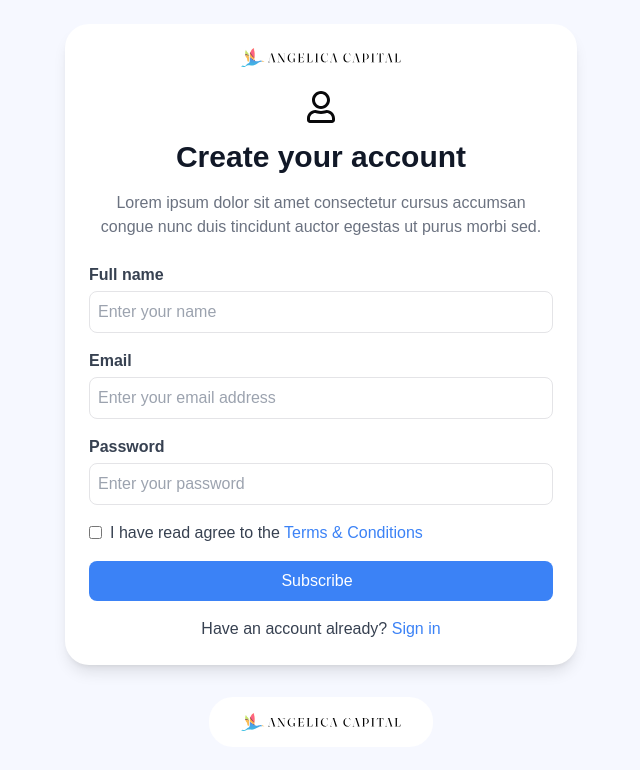
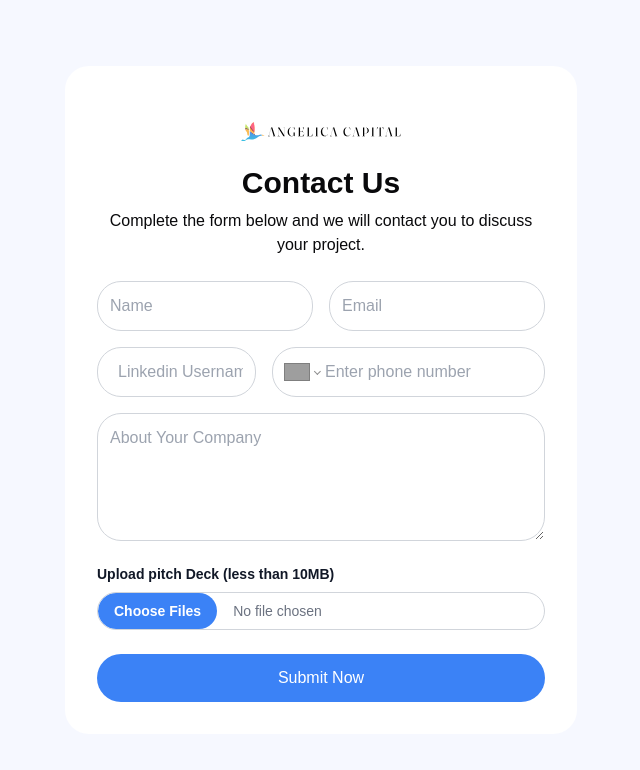
Before and after one commit to codebyankita/InvesterX, a Next.js app: page /sign-up in a window 1280 px wide. Shown: the top 770 px of the page, without its empty margins (319-959 px from the left). Built offline with nearby package versions, Linux system fonts and the light colour scheme; grey boxes are pictures that could not be loaded.

Commit message:
adding sign-up page with country and file upload

```diff
--- a/app/sign-up/page.tsx
+++ b/app/sign-up/page.tsx
@@ -1,110 +1,249 @@
+// // pages/signup.tsx
+// 'use client'
+// import React, { useState } from "react";
+// import Logo from '../components/Logo';
+
+// const SignUp: React.FC = () => {
+//     const [uploadedFiles, setUploadedFiles] = useState<File[]>([]);
+//     const [errorMessage, setErrorMessage] = useState<string>("");
+
+//     const handleFileEvent = (event: React.ChangeEvent<HTMLInputElement>) => {
+//         setErrorMessage(""); // Reset error message
+//         const files = event.target.files;
+//         if (files) {
+//             const fileArray = Array.from(files);
+//             const validFiles = fileArray.filter((file) => file.size <= 10 * 1024 * 1024); // 10 MB limit
+//             const invalidFiles = fileArray.filter((file) => file.size > 10 * 1024 * 1024);
+
+//             if (invalidFiles.length > 0) {
+//                 setErrorMessage("Some files exceed the 10 MB limit and were not added.");
+//             }
+
+//             setUploadedFiles([...uploadedFiles, ...validFiles]);
+//         }
+//     };
+
+//     const handleFormSubmit = (e: React.FormEvent<HTMLFormElement>) => {
+//         e.preventDefault();
+
+//         if (uploadedFiles.length === 0) {
+//             setErrorMessage("Please upload at least one file.");
+//             return;
+//         }
+
+//         // Submit form logic (e.g., send data to API)
+//         console.log("Form submitted with files:", uploadedFiles);
+//     };
+
+//     return (
+//         <div className="flex bg-[#f6f8ff] items-center min-h-screen justify-center">
+//             <div className="w-full max-w-lg p-8 bg-white rounded-lg shadow-lg">
+//                 <div className="justify-items-center my-6">
+//                     <Logo />
+//                 </div>
+//                 <div className="text-center">
+//                     <h1 className="text-3xl font-bold mb-2">Contact Us</h1>
+//                     <p className="mb-6">Complete the form below and we will contact you to discuss your project.</p>
+//                 </div>
+
+//                 <form className="space-y-4" onSubmit={handleFormSubmit}>
+//                     <div className="flex space-x-4">
+//                         <input
+//                             type="text"
+//                             placeholder="Name"
+//                             className="w-full p-3 border border-gray-300 rounded-3xl"
+//                         />
+//                         <input
+//                             type="email"
+//                             placeholder="Email"
+//                             className="w-full p-3 border border-gray-300 rounded-3xl"
+//                         />
+//                     </div>
+//                     <div className="flex space-x-4">
+//                         <div className="flex items-center w-full p-3 border border-gray-300 rounded-3xl">
+//                             <i className="fab fa-linkedin text-blue-700 mr-2"></i>
+//                             <input
+//                                 type="text"
+//                                 placeholder="Linkedin Username"
+//                                 className="w-full outline-none"
+//                             />
+//                         </div>
+//                         <div className="flex items-center w-full p-3 border border-gray-300 rounded-3xl">
+//                             <input
+//                                 type="text"
+//                                 placeholder="+1"
+//                                 className="w-full outline-none"
+//                             />
+//                         </div>
+//                     </div>
+//                     <textarea
+//                         placeholder="About Your Company"
+//                         className="w-full p-3 border border-gray-300 rounded-3xl h-32"
+//                     ></textarea>
+
+//                     {/* File Upload */}
+//                     <div>
+//                         <label
+//                             htmlFor="file-upload"
+//                             className="block text-sm font-semibold text-gray-900 mb-2"
+//                         >
+//                             Upload pitch Deck (less than 10MB)
+//                         </label>
+//                         <input
+//                             id="file-upload"
+//                             type="file"
+//                             className="block w-full text-sm text-gray-500 border border-gray-300 rounded-3xl file:mr-4 file:py-2 file:px-4 file:rounded-3xl file:border-0 file:text-sm file:font-semibold file:bg-blue-500 file:text-white hover:file:bg-blue-700"
+//                             onChange={handleFileEvent}
+//                             multiple
+//                         />
+//                         {errorMessage && (
+//                             <p className="text-red-600 text-sm mt-2">{errorMessage}</p>
+//                         )}
+//                         <div className="mt-2">
+//                             {uploadedFiles.map((file, index) => (
+//                                 <p key={index} className="text-sm text-gray-700">
+//                                     {file.name} ({(file.size / 1024 / 1024).toFixed(2)} MB)
+//                                 </p>
+//                             ))}
+//                         </div>
+//                     </div>
+
+//                     <button
+//                         type="submit"
+//                         className="w-full p-3 bg-blue-500 text-white rounded-3xl hover:bg-blue-700"
+//                     >
+//                         Submit Now
+//                     </button>
+//                 </form>
+//             </div>
+//         </div>
+//     );
+// };
+
+// export default SignUp;
+
 'use client'
-import { useState } from 'react';
-import { FaRegUser } from "react-icons/fa";
-import Logo from '../components/Logo';
+import React, { useState } from "react";
+import PhoneInput from "react-phone-number-input";
+import "react-phone-number-input/style.css"; // Skip this import if you want custom styling
+import Logo from "../components/Logo";
 
-const SignUp = () => {
-    const [fullName, setFullName] = useState('');
-    const [email, setEmail] = useState('');
-    const [password, setPassword] = useState('');
-    const [termsAccepted, setTermsAccepted] = useState(false);
+const SignUp: React.FC = () => {
+    const [uploadedFiles, setUploadedFiles] = useState<File[]>([]);
+    const [errorMessage, setErrorMessage] = useState<string>("");
+    const [phoneNumber, setPhoneNumber] = useState<string | undefined>();
 
-    const handleSubmit = (e: React.FormEvent) => {
+    const handleFileEvent = (event: React.ChangeEvent<HTMLInputElement>) => {
+        setErrorMessage(""); // Reset error message
+        const files = event.target.files;
+        if (files) {
+            const fileArray = Array.from(files);
+            const validFiles = fileArray.filter((file) => file.size <= 10 * 1024 * 1024); // 10 MB limit
+            const invalidFiles = fileArray.filter((file) => file.size > 10 * 1024 * 1024);
+
+            if (invalidFiles.length > 0) {
+                setErrorMessage("Some files exceed the 10 MB limit and were not added.");
+            }
+
+            setUploadedFiles([...uploadedFiles, ...validFiles]);
+        }
+    };
+
+    const handleFormSubmit = (e: React.FormEvent<HTMLFormElement>) => {
         e.preventDefault();
-        // Handle form submission logic (e.g., API call or validation)
-        console.log({ fullName, email, password, termsAccepted });
+
+        if (uploadedFiles.length === 0) {
+            setErrorMessage("Please upload at least one file.");
+            return;
+        }
+
+        // Submit form logic (e.g., send data to API)
+        console.log("Form submitted with files:", uploadedFiles, "Phone Number:", phoneNumber);
     };
 
     return (
-        <div className="bg-[#f6f8ff] min-h-screen flex flex-col items-center justify-center py-6">
-            <div className="max-w-lg mx-auto p-6 bg-white rounded-3xl shadow-lg">
-                <div className=" justify-items-center  mb-6">
+        <div className="flex bg-[#f6f8ff] items-center min-h-screen justify-center">
+            <div className="w-full h-full md:max-w-lg p-8 bg-white rounded-3xl ">
+                <div className="justify-items-center my-6">
                     <Logo />
                 </div>
-                <div className="justify-items-center mb-6">
-                    <FaRegUser className='h-8 w-8 my-4' />
-                    <h2 className="text-3xl font-bold text-gray-900 my-4">Create your account</h2>
-                    <p className="text-gray-500 text-center">
-                        Lorem ipsum dolor sit amet consectetur cursus accumsan congue nunc duis tincidunt auctor egestas ut
-                        purus morbi sed.
-                    </p>
+                <div className="text-center">
+                    <h1 className="text-3xl font-bold mb-2">Contact Us</h1>
+                    <p className="mb-6">Complete the form below and we will contact you to discuss your project.</p>
                 </div>
-                <form onSubmit={handleSubmit}>
-                    <div className="grid grid-cols-1 gap-4 mb-4">
-                        <div className="flex flex-col">
-                            <label className="text-gray-700 font-semibold">Full name</label>
+
+                <form className="space-y-4" onSubmit={handleFormSubmit}>
+                    <div className="flex md:flex-row flex-col md:space-x-4 space-y-4 md:space-y-0">
+                        <input
+                            type="text"
+                            placeholder="Name"
+                            className="w-full p-3 border border-gray-300 rounded-3xl"
+                        />
+                        <input
+                            type="email"
+                            placeholder="Email"
+                            className="w-full p-3 border border-gray-300 rounded-3xl"
+                        />
+                    </div>
+                    <div className="flex md:flex-row flex-col md:space-x-4 space-y-4 md:space-y-0">
+                        <div className="flex items-center w-full p-3 border border-gray-300 rounded-3xl">
+                            <i className="fab fa-linkedin text-blue-700 mr-2"></i>
                             <input
                                 type="text"
-                                placeholder="Enter your name"
-                                value={fullName}
-                                onChange={(e) => setFullName(e.target.value)}
-                                className="mt-1 p-2 border rounded-lg focus:outline-none focus:ring-2 focus:ring-blue-500"
+                                placeholder="Linkedin Username"
+                                className="w-full outline-none"
                             />
                         </div>
-                        <div className="flex flex-col">
-                            <label className="text-gray-700 font-semibold">Email</label>
-                            <input
-                                type="email"
-                                placeholder="Enter your email address"
-                                value={email}
-                                onChange={(e) => setEmail(e.target.value)}
-                                className="mt-1 p-2 border rounded-lg focus:outline-none focus:ring-2 focus:ring-blue-500"
-                            />
-                        </div>
-                        <div className="flex flex-col">
-                            <label className="text-gray-700 font-semibold">Password</label>
-                            <input
-                                type="password"
-                                placeholder="Enter your password"
-                                value={password}
-                                onChange={(e) => setPassword(e.target.value)}
-                                className="mt-1 p-2 border rounded-lg focus:outline-none focus:ring-2 focus:ring-blue-500"
+                        <div className="flex items-center w-full p-3 border border-gray-300 rounded-3xl">
+                            <PhoneInput
+                                placeholder="Enter phone number"
+                                value={phoneNumber}
+                                onChange={setPhoneNumber}
+                                defaultCountry="US"
+                                className="w-full outline-none"
                             />
                         </div>
                     </div>
-                    <div className="flex items-center mb-4">
+                    <textarea
+                        placeholder="About Your Company"
+                        className="w-full p-3 border border-gray-300 rounded-3xl h-32"
+                    ></textarea>
+
+                    {/* File Upload */}
+                    <div>
+                        <label
+                            htmlFor="file-upload"
+                            className="block text-sm font-semibold text-gray-900 mb-2"
+                        >
+                            Upload pitch Deck (less than 10MB)
+                        </label>
                         <input
-                            type="checkbox"
-                            id="terms"
-                            checked={termsAccepted}
-                            onChange={() => setTermsAccepted(!termsAccepted)}
-                            className="mr-2"
+                            id="file-upload"
+                            type="file"
+                            className="block w-full text-sm text-gray-500 border border-gray-300 rounded-3xl file:mr-4 file:py-2 file:px-4 file:rounded-3xl file:border-0 file:text-sm file:font-semibold file:bg-blue-500 file:text-white hover:file:bg-blue-700"
+                            onChange={handleFileEvent}
+                            multiple
                         />
-                        <label htmlFor="terms" className="text-gray-700">
-                            I have read agree to the{' '}
-                            <a href="#" className="text-blue-500">
-                                Terms & Conditions
-                            </a>
-                        </label>
+                        {errorMessage && (
+                            <p className="text-red-600 text-sm mt-2">{errorMessage}</p>
+                        )}
+                        <div className="mt-2">
+                            {uploadedFiles.map((file, index) => (
+                                <p key={index} className="text-sm text-gray-700">
+                                    {file.name} ({(file.size / 1024 / 1024).toFixed(2)} MB)
+                                </p>
+                            ))}
+                        </div>
                     </div>
+
                     <button
                         type="submit"
-                        className="w-full bg-blue-500 text-white py-2 rounded-lg hover:bg-blue-600 focus:outline-none focus:ring-2 focus:ring-blue-500 focus:ring-opacity-50"
+                        className="w-full p-3 bg-blue-500 text-white rounded-3xl hover:bg-blue-700"
                     >
-                        Subscribe <i className="fas fa-arrow-right ml-2"></i>
+                        Submit Now
                     </button>
                 </form>
-                <div className="text-center mt-4">
-                    <p className="text-gray-700">
-                        Have an account already? <a href="#" className="text-blue-500">Sign in</a>
-                    </p>
-                </div>
             </div>
-            <footer className="text-center my-8 items-center bg-white overflow-hidden rounded-3xl mx-4 px-8 flex lg:flex-row flex-col justify-between text-gray-700">
-                <div className="flex justify-center items-center my-4">
-                    <Logo />
-                </div>
-                {/* <p>
-                    Copyright © Investor X | Designed by{" "}
-                    <a href="#" className="text-blue-600">
-                        BRIX Templates
-                    </a>{" "}
-                    - Powered by{" "}
-                    <a href="#" className="text-blue-600">
-                        Webflow
-                    </a>
-                </p> */}
-            </footer>
         </div>
     );
 };
--- a/package.json
+++ b/package.json
@@ -18,6 +18,7 @@
     "react": "^19.0.0",
     "react-dom": "^19.0.0",
     "react-icons": "^5.4.0",
+    "react-phone-number-input": "^3.4.11",
     "tailwind-merge": "^2.6.0",
     "tailwindcss-animate": "^1.0.7"
   },
```
Also changed, not shown: 1 other file (tests, documents, lock files or other folders).
